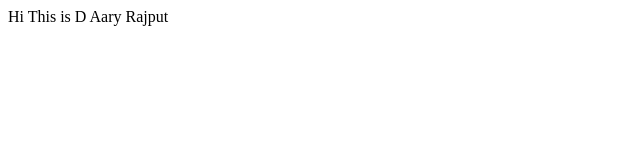
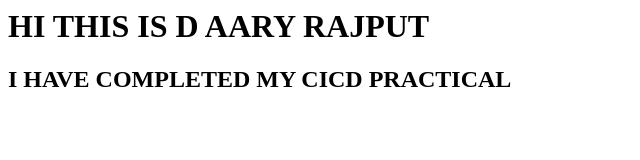
Before and after one commit to Dabloosingh/CICD, a plain HTML site: page index.html in a window 1280 px wide. Shown: the whole page, without its empty margins (0-640 px from the left). Drawn offline with Linux system fonts and the light colour scheme.

Commit message:
i have commited 2nd file

```diff
--- a/index.html
+++ b/index.html
@@ -1 +1,2 @@
-Hi This is D Aary Rajput
+<h1>HI THIS IS D AARY RAJPUT</h1>
+<h2>I HAVE COMPLETED MY CICD PRACTICAL</h2>
```
